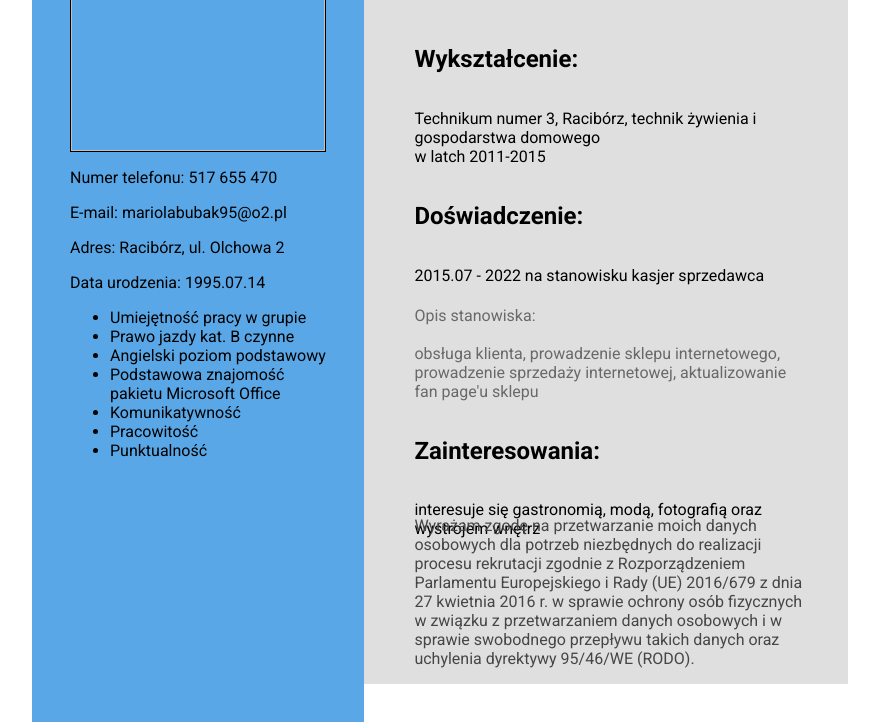
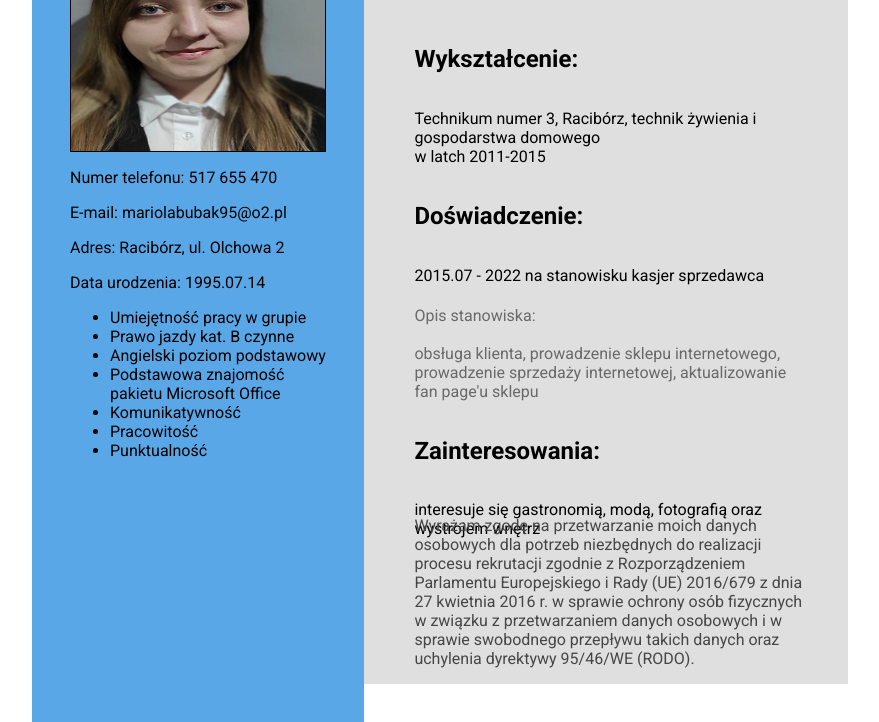
Before and after one commit to bubakowski/CVMariola, a plain HTML site: page index.html in a window 1280 px wide. Shown: the part 116-838 px from the top of the page, without its empty margins (200-1079 px from the left). Drawn offline with Linux system fonts and the light colour scheme; the site is published under a folder, as on GitHub Pages, so addresses that start at the root find nothing.

Commit message:
Update index.html

```diff
--- a/index.html
+++ b/index.html
@@ -15,7 +15,7 @@
 <body>
     <div class="wrapper">
         <aside >
-            <div class="photo"><img src="/photo_face1.jpg" alt=""></div>
+            <div class="photo"><img src="./photo_face1.jpg" alt=""></div>
             <div class="skills">
                 <p>Numer telefonu: 517 655 470</p>
                 <p>E-mail: mariolabubak95@o2.pl</p>
```
